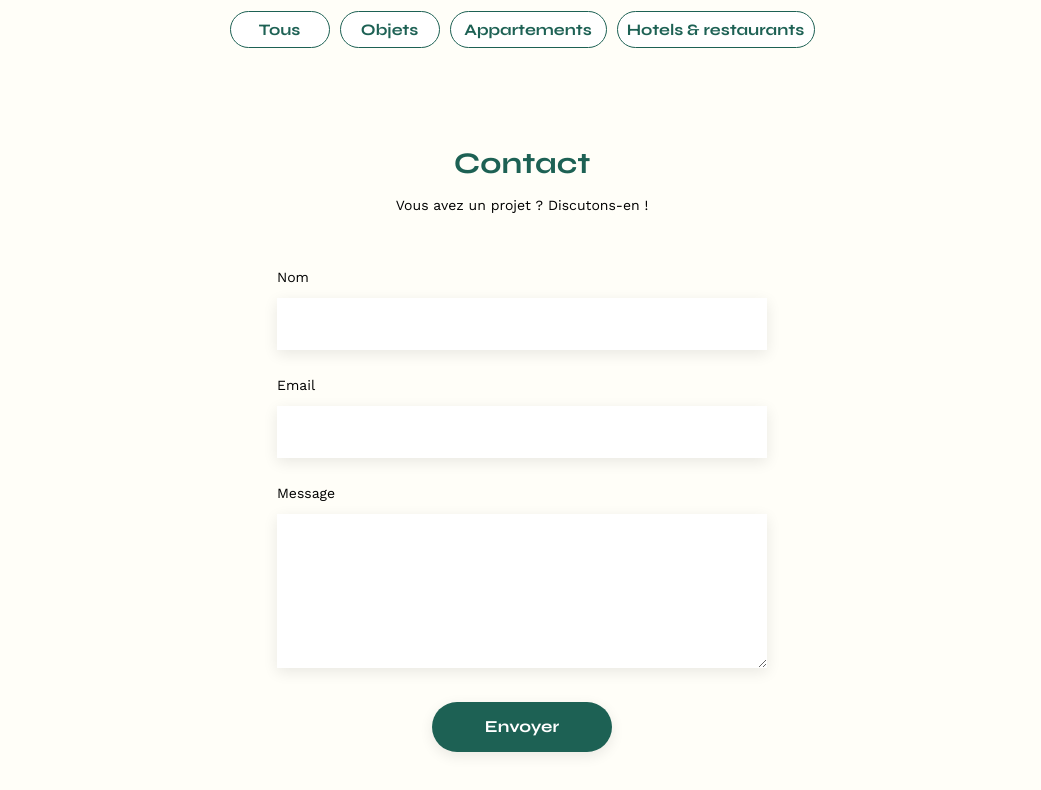
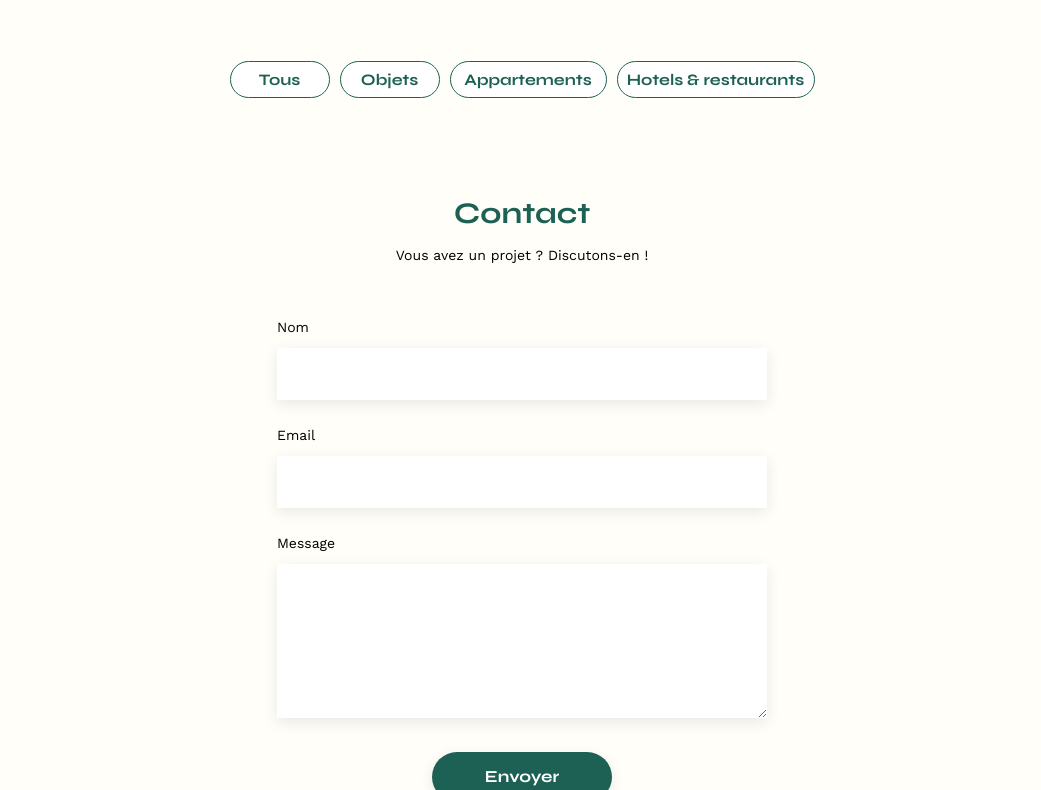
Before and after one commit to Corentinlhm02/projet-3, a plain HTML site: page FrontEnd/index.html in a window 1280 px wide. Shown: the part 685-1475 px from the top of the page, without its empty margins (118-1159 px from the left). Drawn offline with nearby package versions, Linux system fonts and the light colour scheme; no server answers.

```diff
--- a/FrontEnd/assets/style.css
+++ b/FrontEnd/assets/style.css
@@ -136,7 +136,6 @@
 
 /** end reset css**/
 body {
-	max-width: 1440px;
 	margin: auto;
 	font-family: 'Work Sans';
 	font-size: 14px;
@@ -244,6 +243,7 @@
 
 main {
 	padding: 0px 150px 0px 150px;
+	margin-top: 100px;
 }
 
 #introduction {
```
Also changed, not shown: FrontEnd/edtion.html (+5 -4 lines).
